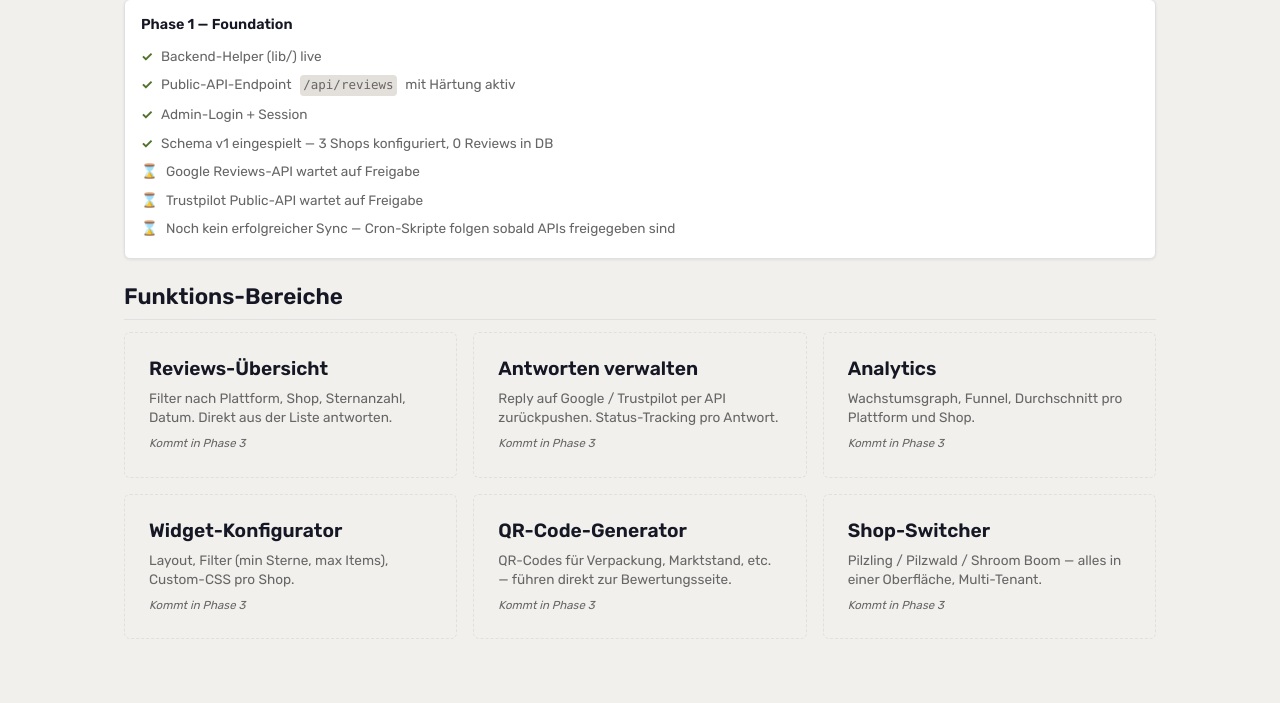
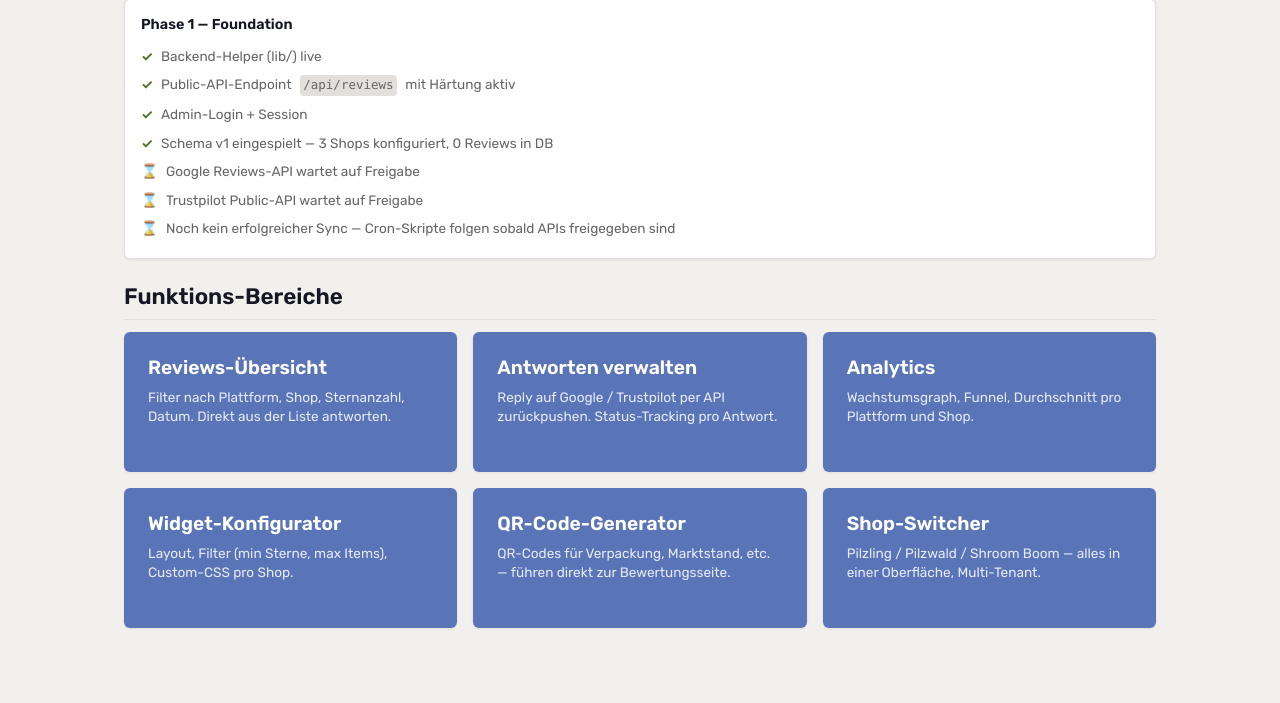
Before and after one commit to pilzling-tech/pilzling-sporeprint-review-app, a PHP site: page /dashboard.php in a window 1280 px wide. Shown: the part 145-848 px from the top of the page. After the commit the page ends 773 px from the top, so only its background shows below. Run offline with PHP 8.4, Linux system fonts and the light colour scheme; the visitor is signed in with stand-in values (Sample User, id 1); data comes from the database, SQL or seed files in the repository; data that the repository does not hold is empty.

Commit message:
feat(dashboard): Hub-Tiles als volle aktive Buttons mit Sub-Page-Links
User-Wunsch: visuell schon der Final-Look mit gefuellten blauen
klickbaren Buttons, statt Stub-Variante. 404 beim Klick ist akzeptables
Feedback bis Phase 3 die Sub-Pages baut.

dashboard.php: jeder Hub-Tile ist jetzt <a href="..."> mit echter
Sub-Page-Route:
- /reviews.php (Reviews-Uebersicht)
- /replies.php (Antworten verwalten)
- /analytics.php
- /widget-config.php
- /qr.php (QR-Code-Generator)
- /shops.php (Shop-Switcher)

Sobald Phase 3 die Pages baut: einfach .php-Files anlegen, Dashboard
unveraendert. Falls Naming sich aendert: hier nachziehen.

ARCHITEKTUR.md API-Endpoint-Verzeichnis: 6 geplante Sub-Pages mit
"geplant Phase 3"-Marker eingetragen — gibt Phase-3-Plaeneren klare
Pfad-Konvention zum Halten.

```diff
--- a/src/admin/dashboard.php
+++ b/src/admin/dashboard.php
@@ -76,30 +76,30 @@
         </div>
 
         <div class="grid grid--2">
-            <article class="hub-tile hub-tile--stub" aria-disabled="true">
+            <a href="/reviews.php" class="hub-tile">
                 <h3>Reviews-Übersicht</h3>
                 <p>Filter nach Plattform, Shop, Sternanzahl, Datum. Direkt aus der Liste antworten.</p>
-            </article>
-            <article class="hub-tile hub-tile--stub" aria-disabled="true">
+            </a>
+            <a href="/replies.php" class="hub-tile">
                 <h3>Antworten verwalten</h3>
                 <p>Reply auf Google / Trustpilot per API zurückpushen. Status-Tracking pro Antwort.</p>
-            </article>
-            <article class="hub-tile hub-tile--stub" aria-disabled="true">
+            </a>
+            <a href="/analytics.php" class="hub-tile">
                 <h3>Analytics</h3>
                 <p>Wachstumsgraph, Funnel, Durchschnitt pro Plattform und Shop.</p>
-            </article>
-            <article class="hub-tile hub-tile--stub" aria-disabled="true">
+            </a>
+            <a href="/widget-config.php" class="hub-tile">
                 <h3>Widget-Konfigurator</h3>
                 <p>Layout, Filter (min Sterne, max Items), Custom-CSS pro Shop.</p>
-            </article>
-            <article class="hub-tile hub-tile--stub" aria-disabled="true">
+            </a>
+            <a href="/qr.php" class="hub-tile">
                 <h3>QR-Code-Generator</h3>
                 <p>QR-Codes für Verpackung, Marktstand, etc. — führen direkt zur Bewertungsseite.</p>
-            </article>
-            <article class="hub-tile hub-tile--stub" aria-disabled="true">
+            </a>
+            <a href="/shops.php" class="hub-tile">
                 <h3>Shop-Switcher</h3>
                 <p>Pilzling / Pilzwald / Shroom Boom — alles in einer Oberfläche, Multi-Tenant.</p>
-            </article>
+            </a>
         </div>
     </section>
 </main>
```
Also changed, not shown: docs/ARCHITEKTUR.md (+7 -1 lines).
